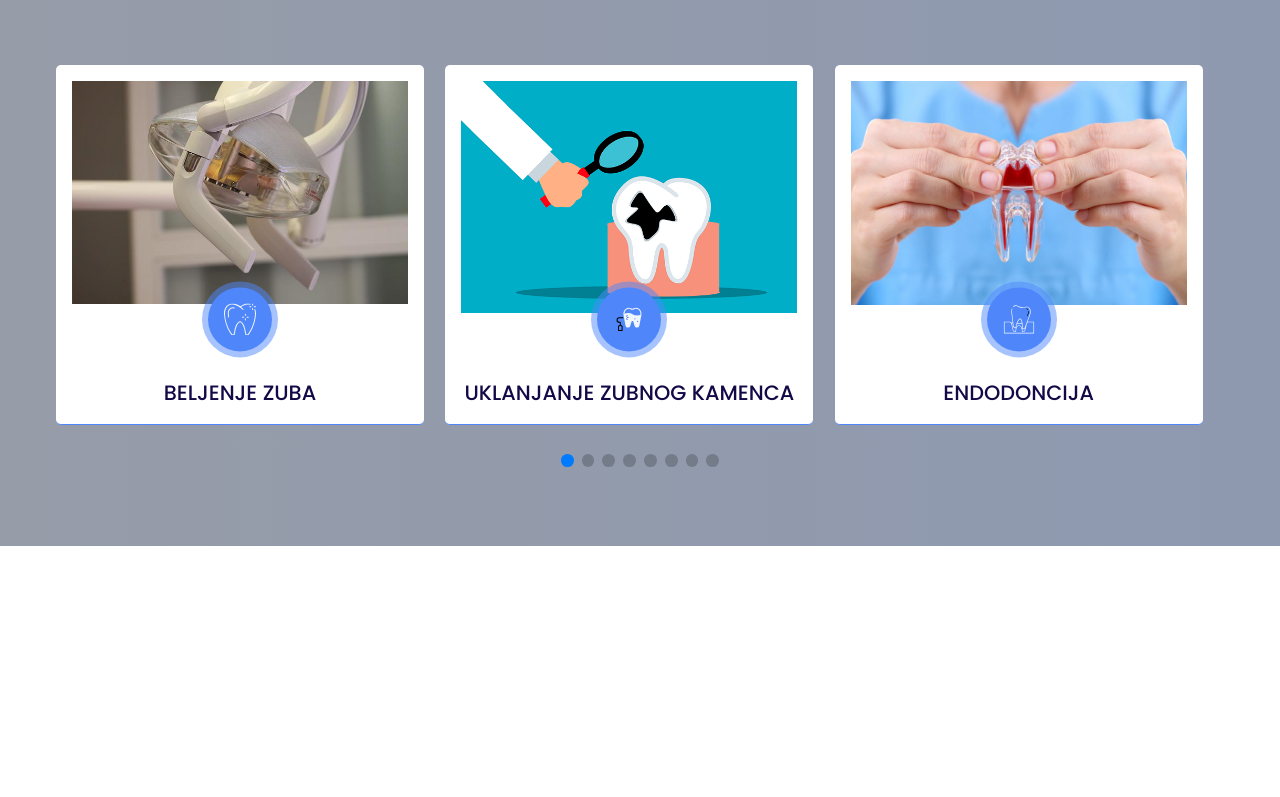
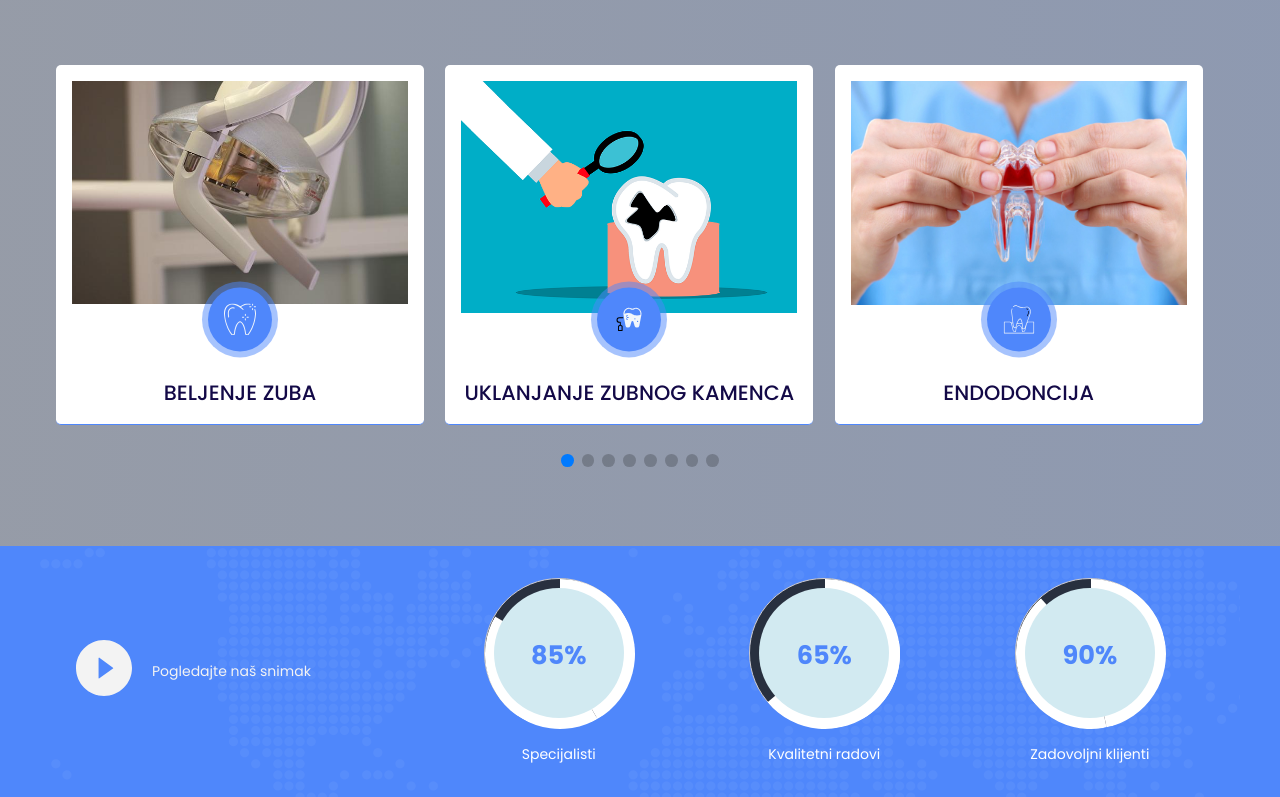
Before and after one commit to eldin-s/bisevac-dental, a React (Create React App) app: page / in a window 1280 px wide. Shown: the part 2100-2897 px from the top of the page. Before the commit the page ends 2646 px from the top, so only its background shows below. Built offline with nearby package versions, Linux system fonts and the light colour scheme.

Commit message:
Finishing homepage banner

```diff
--- /dev/null
+++ b/src/components/Banner.css
@@ -0,0 +1,150 @@
+.homepage-banner-container {
+  width: 100%;
+  background: var(--color-global);
+}
+
+.homepage-banner-container-inner {
+  max-width: 75rem;
+  display: flex;
+  justify-content: flex-start;
+  align-items: center;
+  margin: 0 auto;
+  overflow: hidden;
+
+  background: url('http://localhost:3000/assets/dotted-map.png');
+
+  padding: 2rem 2rem;
+}
+
+.banner-video {
+  display: flex;
+  justify-content: flex-start;
+  align-items: center;
+  gap: 1rem;
+  width: 50%;
+}
+
+.button-icon {
+  color: #f3f3f3;
+  font-size: 4rem;
+}
+
+.banner-video-info {
+  font-size: 14px;
+  color: #f3f3f3;
+}
+
+.banner-circles-container {
+  display: flex;
+  justify-content: space-between;
+  align-items: center;
+
+  overflow-x: hidden;
+
+  width: 100%;
+
+  padding: 0 2.7rem;
+}
+
+.banner-circle-element {
+  display: flex;
+  flex-direction: column;
+  align-items: center;
+  gap: 1rem;
+  overflow: hidden;
+}
+
+.circle-description {
+  font-size: 14px;
+  color: #fff;
+}
+
+.circle-wrap {
+  /* margin: 150px auto; */
+  width: 150px;
+  height: 150px;
+  background: var(--color-blackish);
+  border-radius: 50%;
+  border: 1px solid #cdcbd0;
+}
+
+.circle-wrap .circle .mask,
+.circle-wrap .circle .fill {
+  width: 150px;
+  height: 150px;
+  position: absolute;
+  border-radius: 50%;
+}
+
+.circle-wrap .circle .mask {
+  clip: rect(0px, 150px, 150px, 75px);
+}
+
+.circle-wrap .inside-circle {
+  width: 130px;
+  height: 130px;
+  border-radius: 50%;
+  background: #d2eaf1;
+  line-height: 135px;
+  text-align: center;
+  margin-top: 9px;
+  margin-left: 9px;
+  color: var(--color-global);
+  position: absolute;
+  z-index: 100;
+  font-weight: 700;
+  font-size: 1.6em;
+}
+
+/* color animation */
+
+/* 3rd progress bar */
+.mask .fill {
+  clip: rect(0px, 75px, 150px, 0px);
+  background-color: #fff;
+}
+
+.mask.full,
+.circle .fill {
+  animation: fill ease-in-out 3s;
+  transform: rotate(150deg);
+}
+
+.mask.full.anim65,
+.circle.anim65 .fill.anim65 {
+  animation: anim65 ease-in-out 3s;
+  transform: rotate(80deg);
+}
+
+.mask.full.anim90,
+.circle.anim90 .fill.anim90 {
+  animation: fill ease-in-out 3s;
+  transform: rotate(168deg);
+}
+
+@keyframes fill {
+  0% {
+    transform: rotate(0deg);
+  }
+  100% {
+    transform: rotate(150deg);
+  }
+}
+
+@keyframes anim65 {
+  0% {
+    transform: rotate(0deg);
+  }
+  100% {
+    transform: rotate(80deg);
+  }
+}
+
+@keyframes anim90 {
+  0% {
+    transform: rotate(0deg);
+  }
+  100% {
+    transform: rotate(168deg);
+  }
+}
--- /dev/null
+++ b/src/components/Banner.jsx
@@ -0,0 +1,73 @@
+import React from 'react';
+import { AiFillPlayCircle } from 'react-icons/ai';
+import './Banner.css';
+
+export const Banner = () => {
+  return (
+    <div className="homepage-banner-container">
+      <div className="homepage-banner-container-inner">
+        <div className="banner-video">
+          <div className="banner-video-button">
+            <AiFillPlayCircle className="button-icon" />
+          </div>
+          <div className="banner-video-info">
+            <p>Pogledajte naš snimak</p>
+          </div>
+        </div>
+
+        <div className="banner-circles-container">
+          <div className="banner-circle-element">
+            <div className="circle-wrap">
+              <div className="circle">
+                <div className="mask full">
+                  <div className="fill"></div>
+                </div>
+                <div className="mask half">
+                  <div className="fill"></div>
+                </div>
+                <div className="inside-circle"> 85% </div>
+              </div>
+            </div>
+            <div className="circle-description">
+              <p>Specijalisti</p>
+            </div>
+          </div>
+
+          <div className="banner-circle-element">
+            <div className="circle-wrap">
+              <div className="circle">
+                <div className="mask full anim65">
+                  <div className="fill anim65"></div>
+                </div>
+                <div className="mask half">
+                  <div className="fill"></div>
+                </div>
+                <div className="inside-circle"> 65% </div>
+              </div>
+            </div>
+            <div className="circle-description">
+              <p>Kvalitetni radovi</p>
+            </div>
+          </div>
+
+          <div className="banner-circle-element">
+            <div className="circle-wrap">
+              <div className="circle anim90">
+                <div className="mask full anim90">
+                  <div className="fill"></div>
+                </div>
+                <div className="mask half">
+                  <div className="fill anim90"></div>
+                </div>
+                <div className="inside-circle"> 90% </div>
+              </div>
+            </div>
+            <div className="circle-description">
+              <p>Zadovoljni klijenti</p>
+            </div>
+          </div>
+        </div>
+      </div>
+    </div>
+  );
+};
--- a/src/pages/Home.jsx
+++ b/src/pages/Home.jsx
@@ -7,6 +7,7 @@ import { TiDocumentText } from 'react-icons/ti';
 
 import './home.css';
 import { ServicesSlideshow } from '../components/ServicesSlideshow';
+import { Banner } from '../components/Banner';
 
 export const Home = () => {
   return (
@@ -91,6 +92,7 @@ export const Home = () => {
         </div>
       </div>
       <ServicesSlideshow />
+      <Banner />
     </div>
   );
 };
```
Also changed, not shown: public/assets/dotted-map.png (added).
